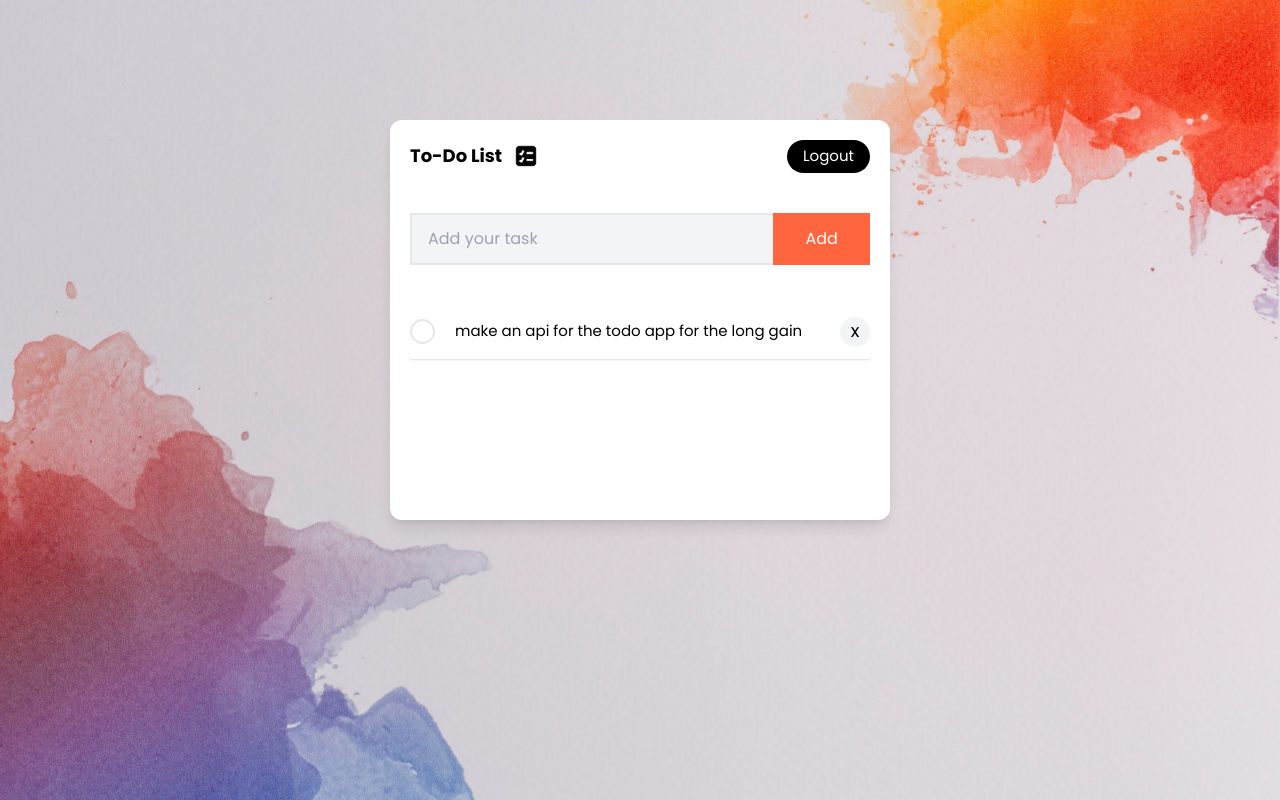
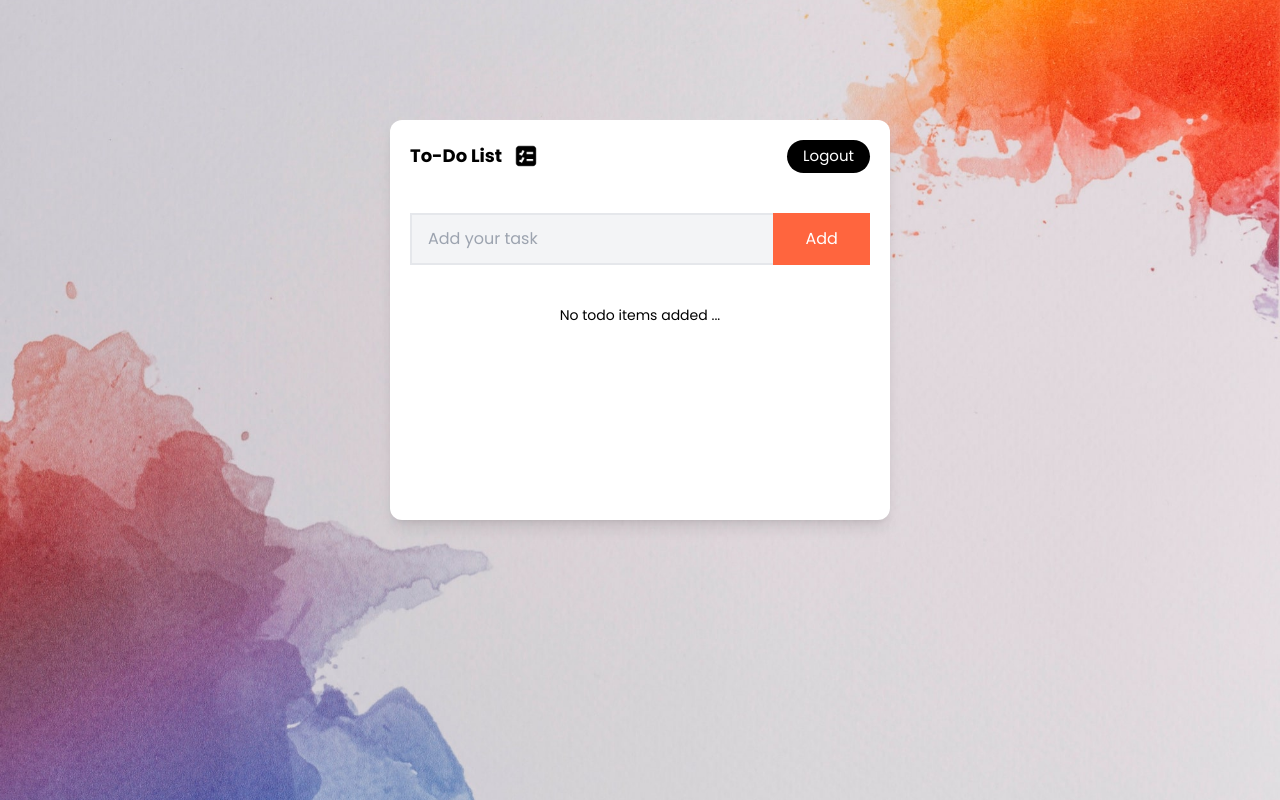
Before and after one commit to maxwellkwarteng7/angular-todo-app, an Angular app: page /todo in a window 1280 px wide. Built offline with nearby package versions, Linux system fonts and the light colour scheme; sample sign-in values are in the browser's storage.

Commit message:
--You can now add a todo and user can only see his or todos --

```diff
--- a/src/app/models/data.ts
+++ b/src/app/models/data.ts
@@ -1,5 +1,5 @@
 
-
+import { todo } from "./interface";
 
 export function storeUsername(val: string) {
   // access the username first
@@ -22,3 +22,15 @@ export function getUsernameAsKey () {
     return key;
 
 }
+
+
+export function getAllUserTodos() : null  | todo[] {
+    let key = getUsernameAsKey();
+    let todos   = localStorage.getItem(key);
+    if (todos) {
+        let userTodos : todo[] = JSON.parse(todos);
+        return userTodos
+    } else {
+        return null;
+    }
+}
--- a/src/app/todo/todo.component.html
+++ b/src/app/todo/todo.component.html
@@ -1,6 +1,7 @@
 <div class="w-full h-[100vh] bg-center bg-cover bg-no-repeat" style="background-image:  url('todo-background.jpg');">
   <!-- the todo card  -->
   <div class="w-full h-full flex items-center justify-center relative">
+
     <!-- the todo card itself -->
     <div
       class="w-[95%] min-h-[50%] rounded-xl lg: max-w-[500px] bg-white shadow-lg p-5 absolute top-[15%]"
@@ -50,7 +51,9 @@
       <!-- where the todos will be  -->
        <div class="w-full">
         <!-- the todo items  -->
-          <div class="flex items-center justify-between shadow-sm py-3 border-b-[0.2px] border-b-gray-200">
+         @if(userTodos()){
+            @for (item of userTodos(); track $index) {
+                <div class="flex items-center justify-between shadow-sm py-3 my-2 border-b-[0.2px] border-b-gray-200">
                     <div class="flex items-center">
                         <div class="pr-2">
                             <div
@@ -59,7 +62,7 @@
                                 <span class="mdi mdi-check text-[12px] text-white "></span>
                             </div>
                         </div>
-                <p [className]="clicked ? 'text-[13px] line-through  ml-3 md:text-[15px]  ' : 'text-[13px] ml-3 md:text-[15px] '" >make an api for the todo app for the long gain </p>
+                        <p [className]="clicked ? 'text-[13px] line-through  ml-3 md:text-[15px]  ' : 'text-[13px] ml-3 md:text-[15px] '" >{{item.task}} </p>
                     </div>
                   <div class="pl-5">
                     <div class="w-[25px] h-[25px] rounded-full hover:bg-gray-200 bg-gray-100 md:w-[30px] md:h-[30px] cursor-pointer">
@@ -67,6 +70,13 @@
                      </div>
                   </div>
                   </div>
+            }
+         }@else {
+            <div class="text-center text-[14px]">
+                No todo items added ...
+            </div>
+         }
+
        </div>
     </div>
   </div>
--- a/src/app/todo/todo.component.ts
+++ b/src/app/todo/todo.component.ts
@@ -1,7 +1,7 @@
 import { CommonModule } from '@angular/common';
-import { Component  , OnInit} from '@angular/core';
+import { Component  , OnInit, signal, Signal} from '@angular/core';
 import { FormControl, FormGroup, ReactiveFormsModule, Validators } from '@angular/forms';
-import { getUsernameAsKey } from '../models/data';
+import { getAllUserTodos, getUsernameAsKey } from '../models/data';
 import { Router } from '@angular/router';
 import { todo } from '../models/interface';
 
@@ -14,13 +14,17 @@ import { todo } from '../models/interface';
 })
 export class TodoComponent implements OnInit {
 
-
+  userTodos = signal<todo [] | null >([]);
 
   constructor(private router: Router) { }
 
+
   ngOnInit(): void {
+    this.userTodos.set(getAllUserTodos());
+    console.log(this.userTodos());
+  }
 
-  }
+
 
   clicked: boolean = false;
 
@@ -50,16 +54,17 @@ export class TodoComponent implements OnInit {
 
   handleTodoSubmission() {
     const task = this.todoForm.value;
+    console.log(task);
 
     let newTodo: todo[] = [
       {
-        task,
+        task : task.todo  ,
         id: this.generateKey()
       }
     ]
 
     let updateTodo: todo = {
-      task,
+      task : task.todo  ,
       id : this.generateKey()
     }
 
@@ -82,6 +87,9 @@ export class TodoComponent implements OnInit {
       // reset the form
       this.resetForm();
 
+      // get all the todos after an update
+      getAllUserTodos();
+
       alert('Todos have been updated');
     } else {
         // stringifying the newTodo object to store
@@ -90,6 +98,10 @@ export class TodoComponent implements OnInit {
     //storing the todo in the local storage
       localStorage.setItem(key, Todo);
 
+      // get all the todos after an update
+      getAllUserTodos();
+
+      //reset the form
       this.resetForm();
 
       alert('New todo added');
@@ -103,7 +115,6 @@ export class TodoComponent implements OnInit {
     localStorage.removeItem('token');
     localStorage.removeItem('store');
     this.router.navigateByUrl('/login');
-
   }
 
 }
```
Lines whose indentation alone changed are shown as unchanged.
